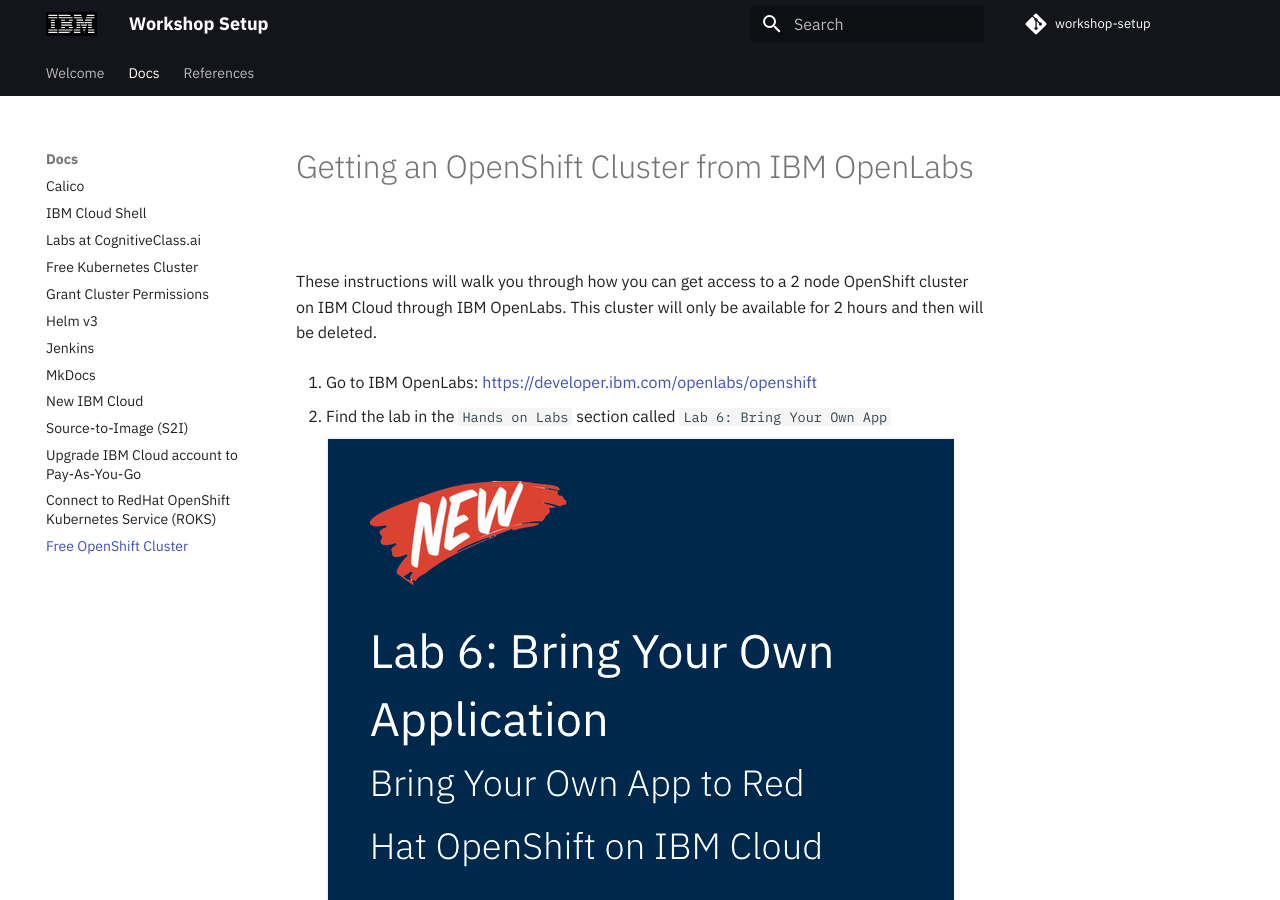
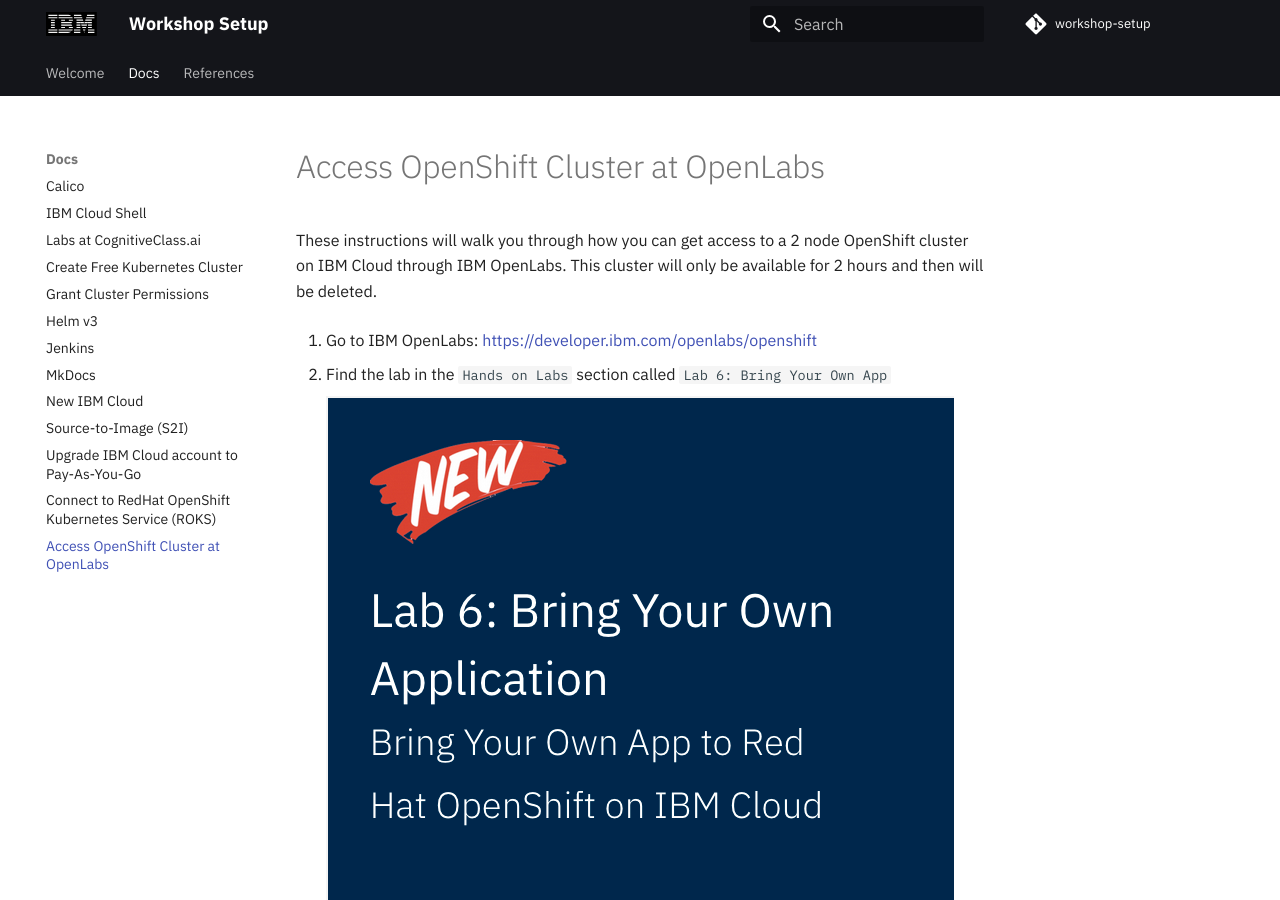
Before and after one commit to IBM/workshop-setup, an MkDocs documentation site: the page built from docs/OPENLABS.md, in a window 1280 px wide and 900 px high. Built offline with MkDocs 1.6.1 and Material for MkDocs 9.7.7, drawn with Linux system fonts in a browser that asks for light colours; comment, search, counter and statistics services are not loaded.

```diff
--- a/docs/OPENLABS.md
+++ b/docs/OPENLABS.md
@@ -1,4 +1,4 @@
-# Getting an OpenShift Cluster from IBM OpenLabs
+# Access OpenShift Cluster at OpenLabs
 
 These instructions will walk you through how you can get access to a 2 node OpenShift cluster on IBM Cloud through IBM OpenLabs. This cluster will only be available for 2 hours and then will be deleted.
 
--- a/mkdocs.yml
+++ b/mkdocs.yml
@@ -17,7 +17,7 @@ nav:
     - Calico: CALICO.md
     - IBM Cloud Shell: CLOUDSHELL.md
     - Labs at CognitiveClass.ai: COGNITIVECLASS.md
-    - Free Kubernetes Cluster: FREEIKSCLUSTER.md
+    - Create Free Kubernetes Cluster: FREEIKSCLUSTER.md
     - Grant Cluster Permissions: GRANTCLUSTER.md
     - Helm v3: HELM.md
     - Jenkins: JENKINS.md
@@ -26,7 +26,7 @@ nav:
     - Source-to-Image (S2I): S2I.md
     - Upgrade IBM Cloud account to Pay-As-You-Go: PAYASYOUGO.md
     - Connect to RedHat OpenShift Kubernetes Service (ROKS): ROKS.md
-    - Free OpenShift Cluster: OPENLABS.md
+    - Access OpenShift Cluster at OpenLabs: OPENLABS.md
 
   - References:
     - Additional Resources: references/RESOURCES.md
```
Also changed, not shown: docs/README.md (+2 -1 lines), docs/ROKS.md (+1 -1 lines).
